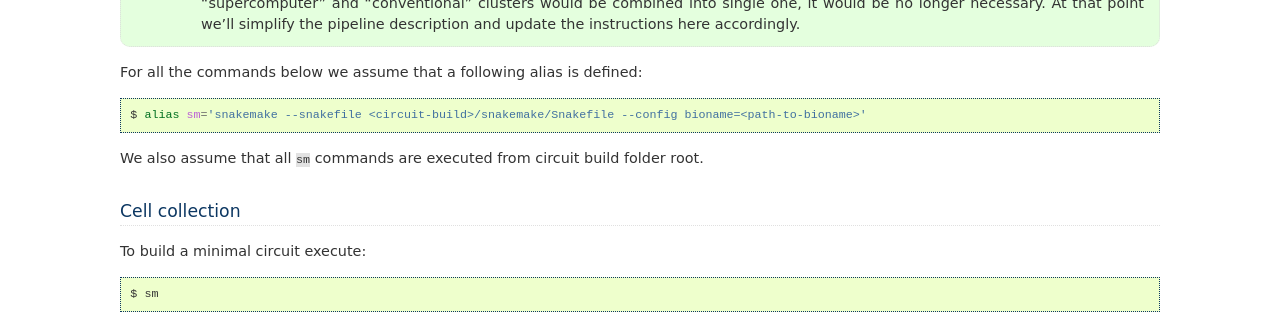
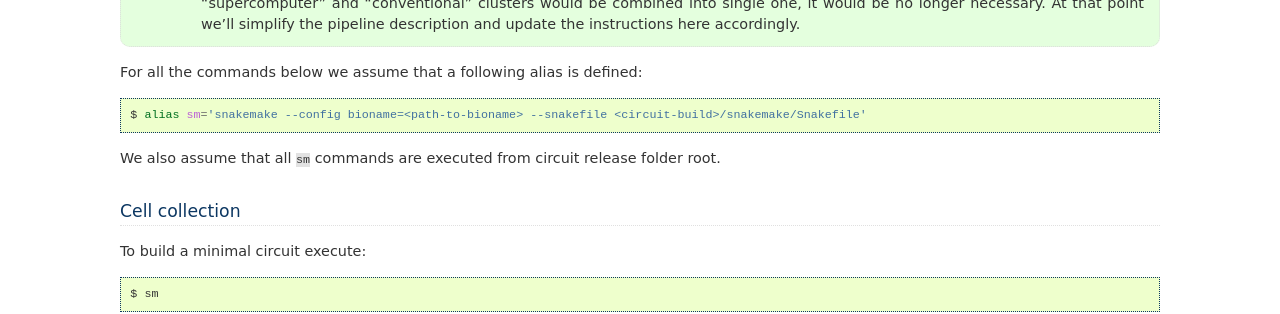
Before and after one commit to BlueBrain/circuit-build, a Sphinx documentation site: the page built from doc/source/tutorial.rst, in a window 1280 px wide and 900 px high, scrolled down 953 px. Shown: the part 152-466 px from the top of the window. Built offline with Sphinx 7.4.7, drawn with Linux system fonts in a browser that asks for light colours; some of the changed text lies outside the part shown.

Commit message:
Minor updates in the documentation
Change-Id: I30474165eb0c049241c49572a5bd020aeade4dd1

```diff
--- a/doc/source/tutorial.rst
+++ b/doc/source/tutorial.rst
@@ -4,7 +4,7 @@ How to create a new circuit build
 Preparation
 -----------
 
-1. Create circuit build folder
+1. Create circuit release folder
 
 .. code-block:: bash
 
@@ -56,9 +56,9 @@ For all the commands below we assume that a following alias is defined:
 
 .. code-block:: bash
 
-    $ alias sm='snakemake --snakefile <circuit-build>/snakemake/Snakefile --config bioname=<path-to-bioname>'
+    $ alias sm='snakemake --config bioname=<path-to-bioname> --snakefile <circuit-build>/snakemake/Snakefile'
 
-We also assume that all ``sm`` commands are executed from circuit build folder root.
+We also assume that all ``sm`` commands are executed from circuit release folder root.
 
 
 Cell collection
```
